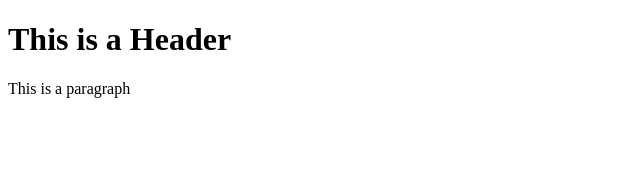
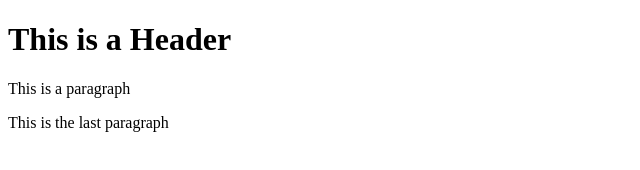
Before and after one commit to josephus99/git-test, a plain HTML site: page index.html in a window 1280 px wide. Shown: the whole page, without its empty margins (0-640 px from the left). Drawn offline with Linux system fonts and the light colour scheme.

Commit message:
Third commit

```diff
--- a/index.html
+++ b/index.html
@@ -3,5 +3,6 @@
     <body>
         <h1>This is a Header</h1>
         <p>This is a paragraph</p>
+        <p>This is the last paragraph</p>
     </body>
 </html>
```
